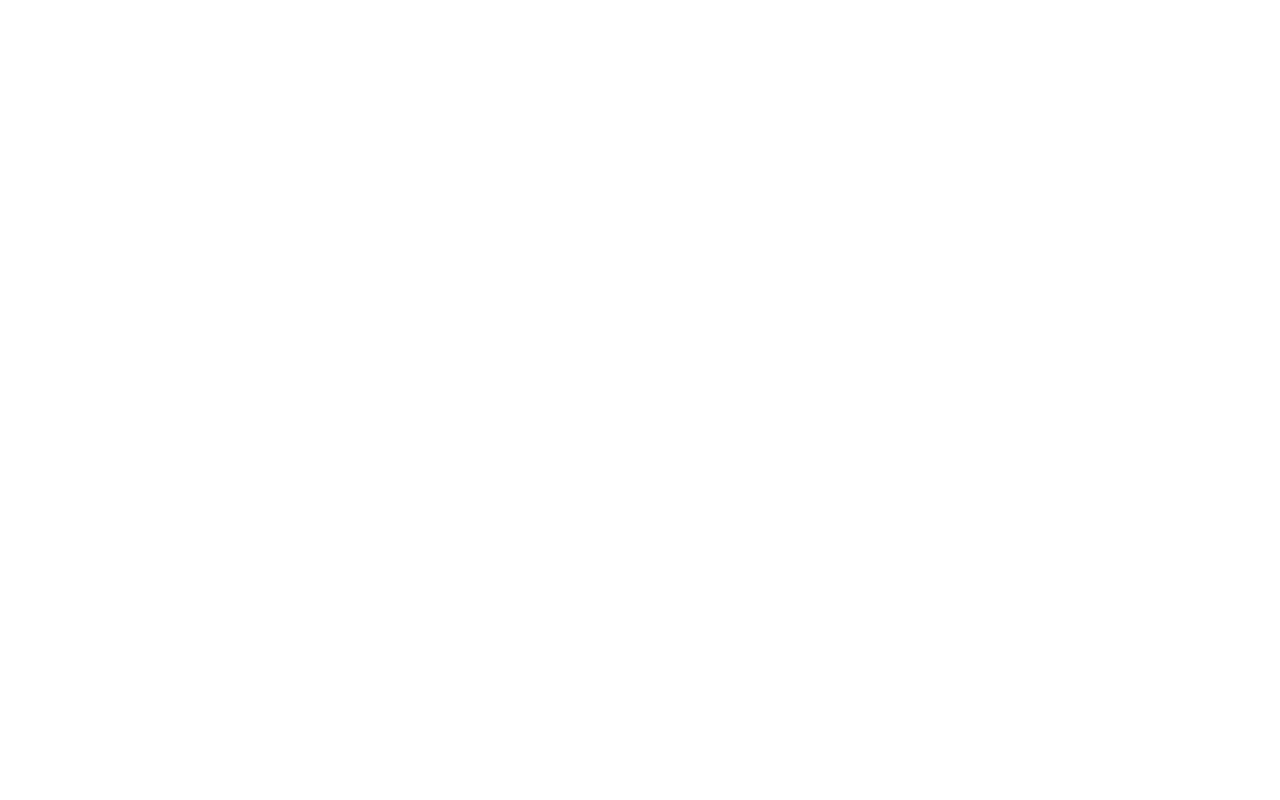
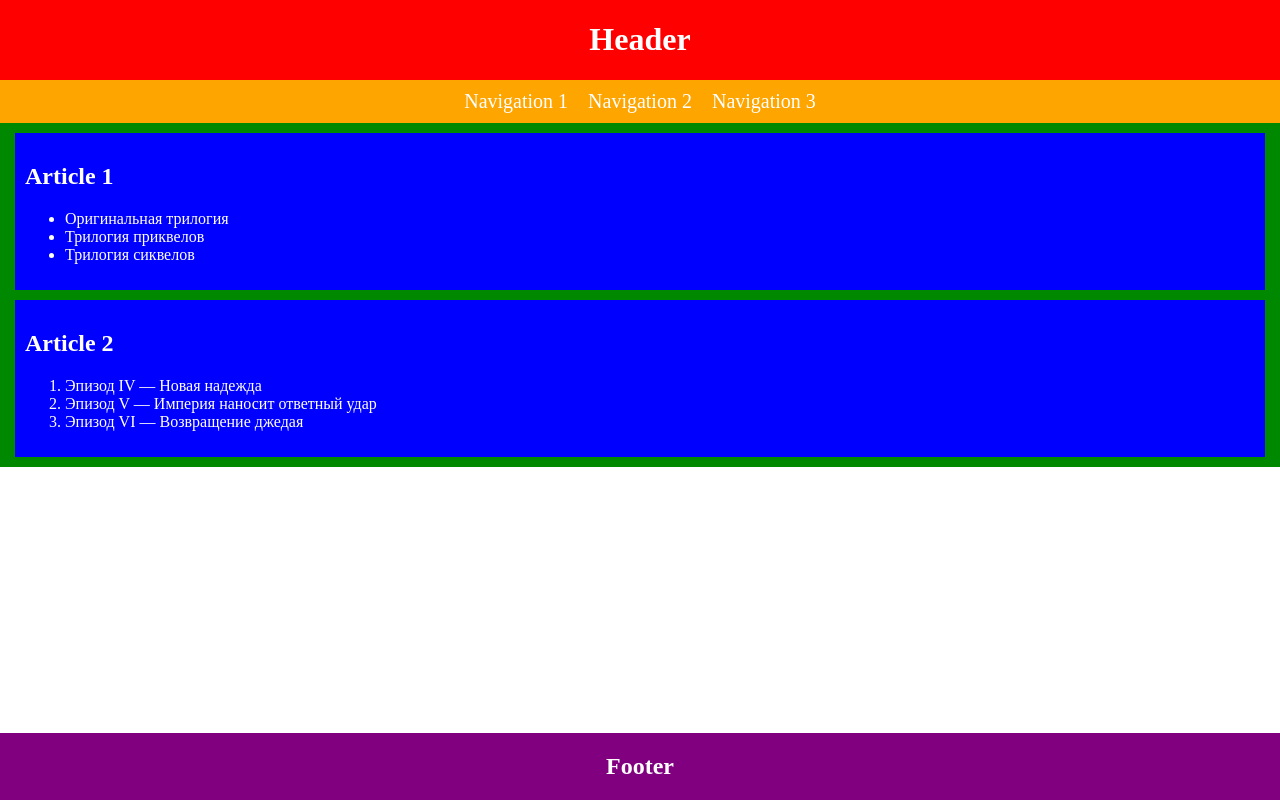
Before and after one commit to js-tasks-ru/htmlcss-20211125_v-sayapin, a website: page 02-dz0/01-semantic-mockup/solution.html in a window 1280 px wide. Drawn offline with Linux system fonts and the light colour scheme.

Commit message:
Added solution for 02-dz0/01-semantic-mockup

```diff
--- a/02-dz0/01-semantic-mockup/solution.html
+++ b/02-dz0/01-semantic-mockup/solution.html
@@ -1,4 +1,58 @@
-<!DOCTYPE html>
-<html lang="ru">
-    <!-- Ваше решение -->
+<!doctype html>
+<html lang="en">
+<head>
+    <meta charset="UTF-8">
+    <meta name="viewport"
+          content="width=device-width, user-scalable=no, initial-scale=1.0, maximum-scale=1.0, minimum-scale=1.0">
+    <meta http-equiv="X-UA-Compatible" content="ie=edge">
+    <title>Semantic mockup</title>
+    <link rel="stylesheet" href="styles/main.css">
+</head>
+<body>
+    <div class="page-wrapper">
+        <header class="header">
+            <h1 class="header__title">Header</h1>
+
+            <nav class="nav-wrapper">
+                <ul class="nav">
+                    <li class="nav__item">
+                        <a class="nav__link" href="#">Navigation 1</a>
+                    </li>
+                    <li class="nav__item">
+                        <a class="nav__link" href="#">Navigation 2</a>
+                    </li>
+                    <li class="nav__item">
+                        <a class="nav__link" href="#">Navigation 3</a>
+                    </li>
+                </ul>
+            </nav>
+        </header>
+
+        <main class="main">
+            <article class="article">
+                <h2>Article 1</h2>
+
+                <ul>
+                    <li>Оригинальная трилогия</li>
+                    <li>Трилогия приквелов</li>
+                    <li>Трилогия сиквелов</li>
+                </ul>
+            </article>
+
+            <article class="article">
+                <h2>Article 2</h2>
+
+                <ol>
+                    <li>Эпизод IV — Новая надежда</li>
+                    <li>Эпизод V — Империя наносит ответный удар</li>
+                    <li>Эпизод VI — Возвращение джедая</li>
+                </ol>
+            </article>
+        </main>
+
+        <footer class="footer">
+            <h2>Footer</h2>
+        </footer>
+    </div>
+</body>
 </html>
--- /dev/null
+++ b/02-dz0/01-semantic-mockup/styles/main.css
@@ -0,0 +1,81 @@
+body {
+    margin: 0;
+    padding: 0;
+}
+
+.page-wrapper {
+    min-height: 100vh;
+    display: flex;
+    flex-direction: column;
+
+    color: #fff;
+    font-size: 16px;
+}
+
+.header {
+    background-color: #f00;
+}
+
+.header__title {
+    text-align: center;
+}
+
+.nav-wrapper {
+    background-color: #ffa500;
+}
+
+.nav {
+    display: flex;
+    justify-content: center;
+    margin: 0;
+    padding: 10px 15px;
+}
+
+.nav__item {
+    list-style-type: none;
+    margin: 0 10px;
+}
+
+.nav__item:first-child {
+    margin-left: 0;
+}
+
+.nav__item:last-child {
+    margin-right: 0;
+}
+
+.nav__link {
+    color: #fff;
+    font-size: 20px;
+    text-decoration: none;
+}
+
+.nav__link:hover {
+    text-decoration: underline;
+}
+
+.main {
+    background-color: #080;
+    padding: 10px 15px;
+}
+
+
+.article {
+    background-color: #00f;
+    margin: 10px 0;
+    padding: 10px 10px;
+}
+
+.article:first-child {
+    margin-top: 0;
+}
+
+.article:last-child {
+    margin-bottom: 0;
+}
+
+.footer {
+    margin-top: auto;
+    background-color: #800080;
+    text-align: center;
+}
```
